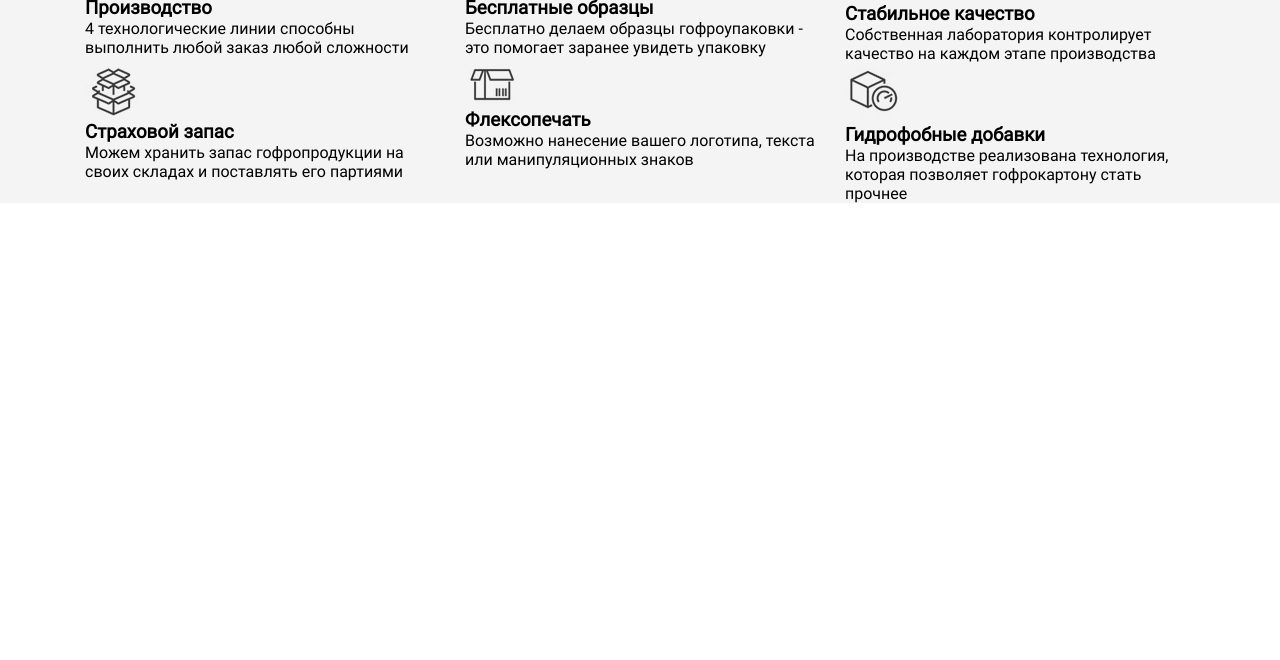
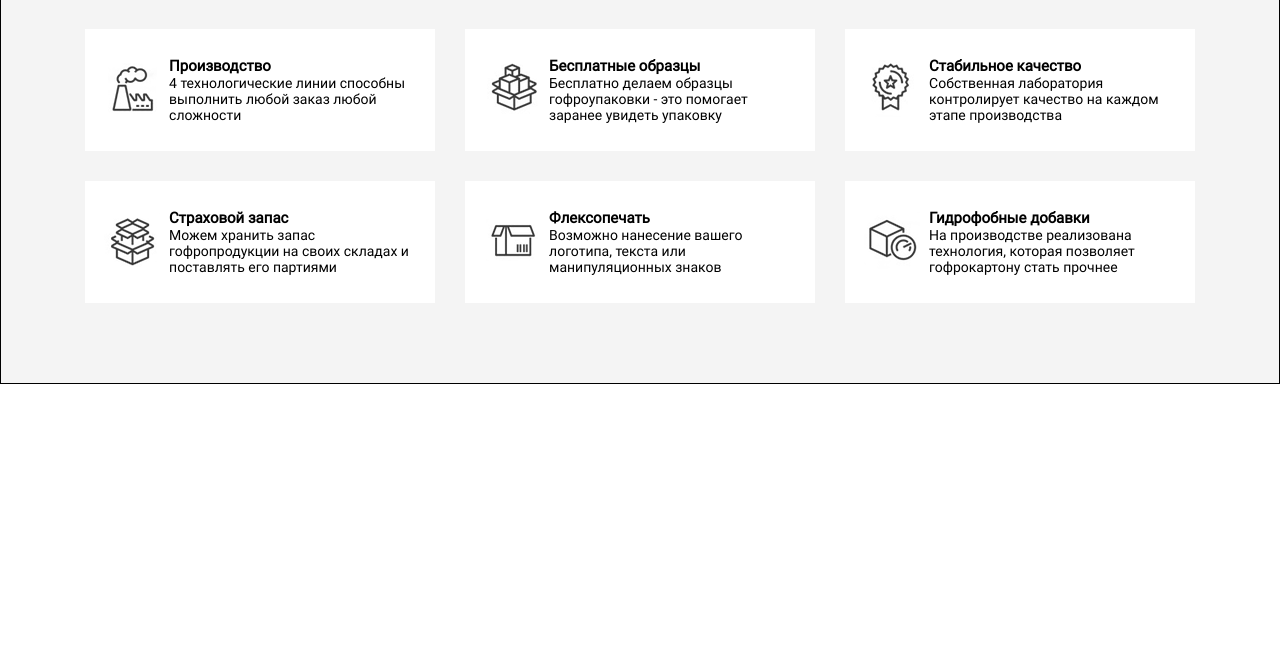
Before and after one commit to EvgeniiMorozov/Structure, a plain HTML site: page index.html in a window 1280 px wide. Shown: the part 140-800 px from the top of the page. Drawn offline with Linux system fonts and the light colour scheme.

Commit message:
Стилизация блока Преимущества
Стилизация блока описания преимуществ

```diff
--- a/css/style.css
+++ b/css/style.css
@@ -17,10 +17,17 @@ p {
     margin: 0;
 }
 
+/*   Блок "Преимущества"   */
 .features {
     background-color: #f4f4f4;
+    border: 1px solid black;
+    padding: 50px 0;
 }
 
+/*   Шапка блока "Преимущества"   */
+.features-header {
+    margin-bottom: 36px;
+}
 .features-header__block {
     background-color: transparent;
     display: inline-block;
@@ -42,3 +49,34 @@ p {
     font-weight: 400;
     min-height: 40px;
 }
+
+/*   Конец шапки блока "Преимущества"   */
+
+/*   Блок описания преимуществ   */
+.features-topic__block {
+    display: flex;
+    align-items: center;
+    background-color: #ffffff;
+    padding: 28px 18px 28px 10px;
+    margin-bottom: 30px;
+}
+
+.features-topic__img {
+    width: 23%;
+    text-align: center;
+}
+
+.features-topic__text {
+    width: 77%;
+}
+
+.features-topic__title {
+    font-size: 15px;
+    font-weight: 700;
+}
+
+.features-topic__description {
+    font-size: 14px;
+}
+
+/*   Конец блоков "Преимущества" описания преимуществ   */
```
